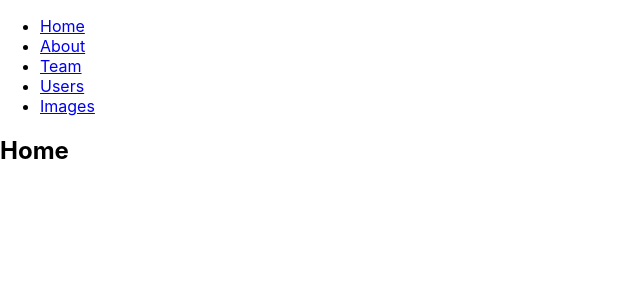
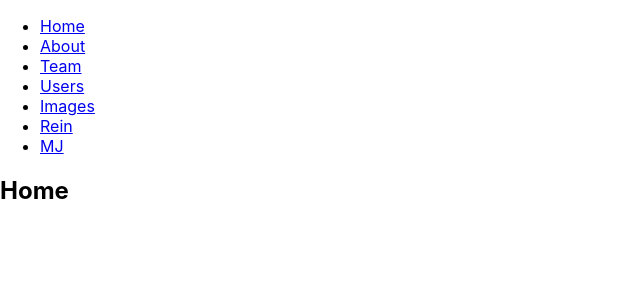
Before and after one commit to Reinoptland/routing-topics, a React (Create React App) app: page / in a window 1280 px wide. Shown: the top 300 px of the page, without its empty margins (0-640 px from the left). Built offline with nearby package versions, Linux system fonts and the light colour scheme.

Commit message:
Dynamic route for profiles

```diff
--- a/src/App.js
+++ b/src/App.js
@@ -1,5 +1,11 @@
 import React from "react";
-import { BrowserRouter as Router, Switch, Route, Link } from "react-router-dom";
+import {
+  BrowserRouter as Router,
+  Switch,
+  Route,
+  Link,
+  useParams,
+} from "react-router-dom";
 import ImageGallery from "./pages/ImageGallery";
 
 export default function App() {
@@ -23,6 +29,12 @@ export default function App() {
             <li>
               <Link to="/images">Images</Link>
             </li>
+            <li>
+              <Link to="/users/rein">Rein</Link>
+            </li>
+            <li>
+              <Link to="/users/mjackson">MJ</Link>
+            </li>
           </ul>
         </nav>
 
@@ -41,7 +53,7 @@ export default function App() {
           <Route path="/about/team">
             <Team />
           </Route>
-          <Route path="/users/mjackson">
+          {/* <Route path="/users/mjackson">
             <Profile />
           </Route>
           <Route path="/users/reinoptland">
@@ -49,6 +61,9 @@ export default function App() {
           </Route>
           <Route path="/users/levi">
             <Profile3 />
+          </Route> */}
+          <Route path="/users/:username/repositories/:repositoryname">
+            <Profile />
           </Route>
           <Route path="/users">
             <Users />
@@ -63,14 +78,20 @@ export default function App() {
 }
 
 function Profile() {
-  return <h2>Micheal Jackson</h2>;
+  const params = useParams();
+
+  // nu hebben gebruikersnaam
+  // -> haal het profiel op van de server
+  // axios.get(`github.com/api/users/${params.username}`)
+  console.log("WAT ZIT HIER IN!", params);
+  return <h2>{params.username}</h2>;
 }
-function Profile2() {
-  return <h2>Rein Op 't Land</h2>;
-}
-function Profile3() {
-  return <h2>Levi</h2>;
-}
+// function Profile2() {
+//   return <h2>Rein Op 't Land</h2>;
+// }
+// function Profile3() {
+//   return <h2>Levi</h2>;
+// }
 
 function Home() {
   return <h2>Home</h2>;
```
